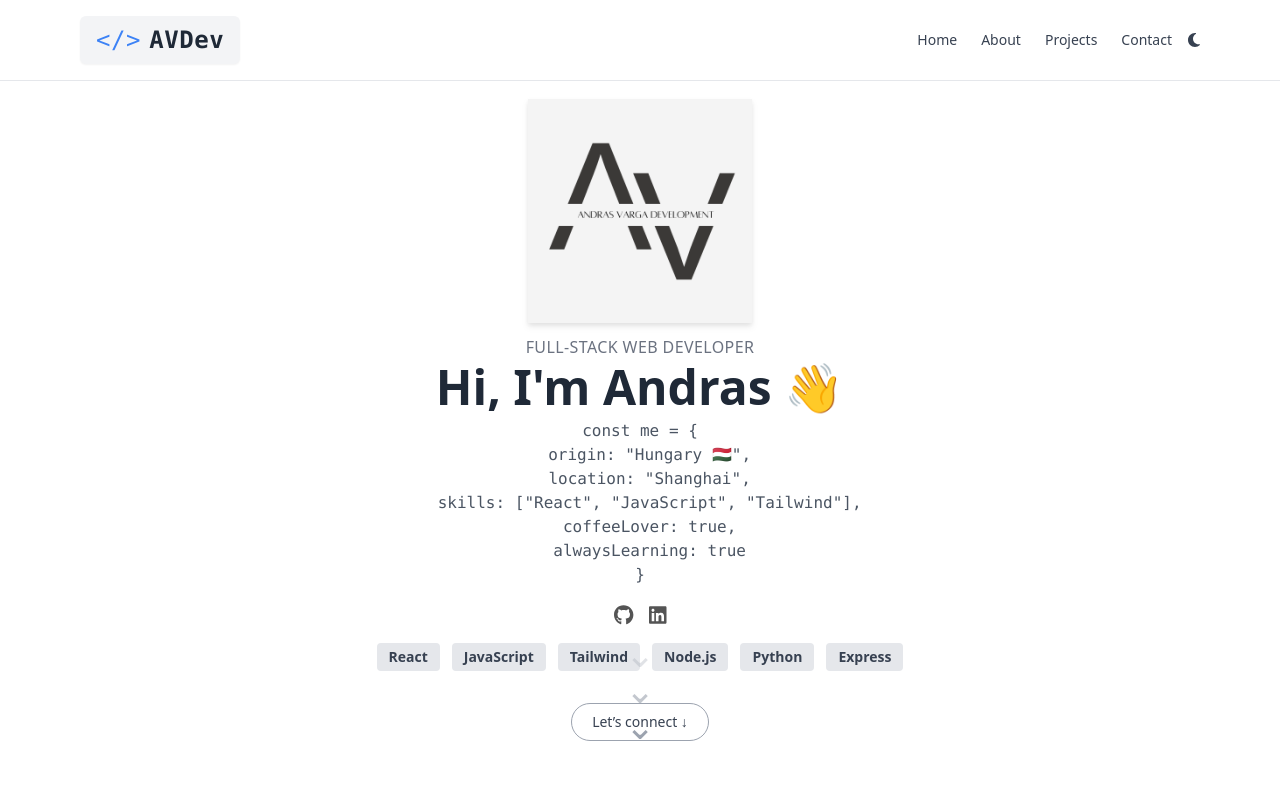
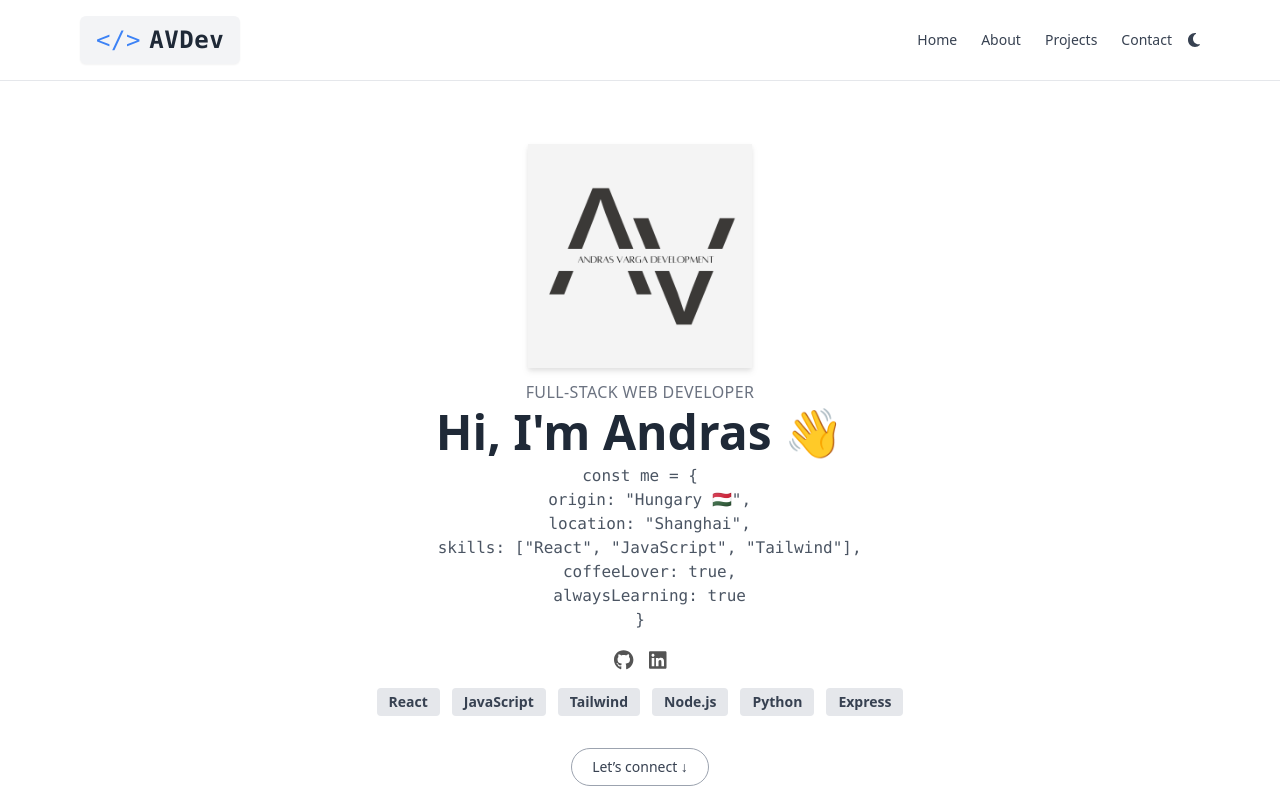
Before and after one commit to andris811/avdev, a React (Create React App) app: page / in a window 1280 px wide. Shown: the top 800 px of the page. Built offline with nearby package versions, Linux system fonts and the light colour scheme.

Commit message:
updated footer with dark mode, intro layout change

```diff
--- a/src/components/Contact.jsx
+++ b/src/components/Contact.jsx
@@ -34,7 +34,7 @@ const Contact = () => {
   return (
     <section
       id="contact"
-      className="min-h-screen px-6 py-16 bg-white dark:bg-gray-900 text-gray-800 dark:text-gray-200"
+      className="px-6 py-16 bg-white dark:bg-gray-900 text-gray-800 dark:text-gray-200"
     >
       <div className="max-w-xl mx-auto">
         <h2 className="text-3xl font-bold mb-6 text-center">Contact</h2>
--- a/src/components/Footer.jsx
+++ b/src/components/Footer.jsx
@@ -5,15 +5,15 @@ const Footer = () => {
   const year = new Date().getFullYear();
 
   return (
-    <footer className="bg-gray-100 text-center text-sm py-6 px-4 text-gray-600">
+    <footer className="bg-gray-100 dark:bg-gray-900 text-center text-sm py-6 px-4 text-gray-600 dark:text-gray-300 border-t border-gray-300 dark:border-gray-700">
       <div className="flex flex-col items-center space-y-2">
-        <div className="flex flex-wrap items-center justify-center gap-2 text-gray-600 tracking-wide">
+        <div className="flex flex-wrap items-center justify-center gap-2 tracking-wide">
           © {year}{" "}
           <a
             href="https://andris811.github.io/portfolio/"
             target="_blank"
             rel="noopener noreferrer"
-            className="transition duration-300 ease-in-out hover:scale-105"
+            className="transition duration-300 ease-in-out hover:scale-105 text-gray-600 dark:text-gray-300"
           >
             AV Dev
           </a>{" "}
@@ -22,7 +22,7 @@ const Footer = () => {
             href="https://www.linkedin.com/in/andrasv89/"
             target="_blank"
             rel="noopener noreferrer"
-            className="text-gray-600 hover:text-gray-600 mx-1"
+            className="text-gray-600 dark:text-gray-300 hover:text-gray-600 dark:hover:text-gray-300 mx-1"
           >
             <FontAwesomeIcon icon={faLinkedin} size="lg" className="grayscale" />
           </a>
@@ -30,7 +30,7 @@ const Footer = () => {
             href="https://github.com/andris811"
             target="_blank"
             rel="noopener noreferrer"
-            className="text-gray-600 hover:text-gray-600 mx-1"
+            className="text-gray-600 dark:text-gray-300 hover:text-gray-600 dark:hover:text-gray-300 mx-1"
           >
             <FontAwesomeIcon icon={faGithub} size="lg" className="grayscale" />
           </a>
--- a/src/components/Introduction.jsx
+++ b/src/components/Introduction.jsx
@@ -6,7 +6,8 @@ const Introduction = () => {
   return (
     <section
       id="intro"
-      className="relative min-h-[85vh] flex flex-col justify-center items-center text-center px-4 bg-white dark:bg-gray-900"
+      className="min-h-screen flex flex-col items-center text-center px-4 pt-16 pb-12 bg-white dark:bg-gray-900"
+
     >
       {/* Logo */}
       <img
@@ -93,7 +94,8 @@ const Introduction = () => {
       >
         Let’s connect ↓
       </Link>
-      <div className="absolute bottom-4 left-1/2 transform -translate-x-1/2 text-4xl text-gray-400 select-none leading-none">
+      <div className="mt-8 text-4xl text-gray-400 select-none leading-none">
+
         <div className="flex flex-col items-center">
           <span className="opacity-30">⌄</span>
           <span className="opacity-60">⌄</span>
```
